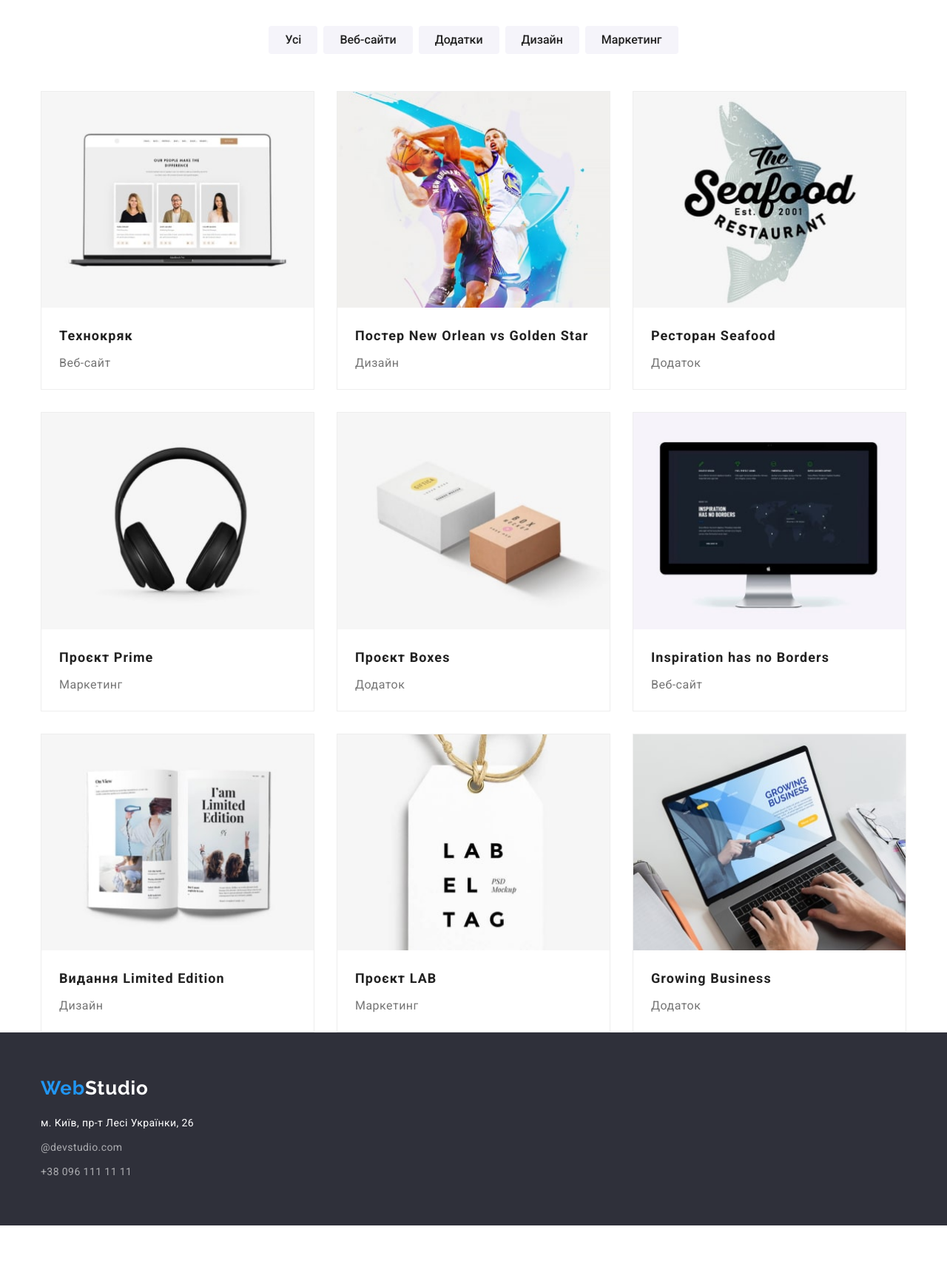
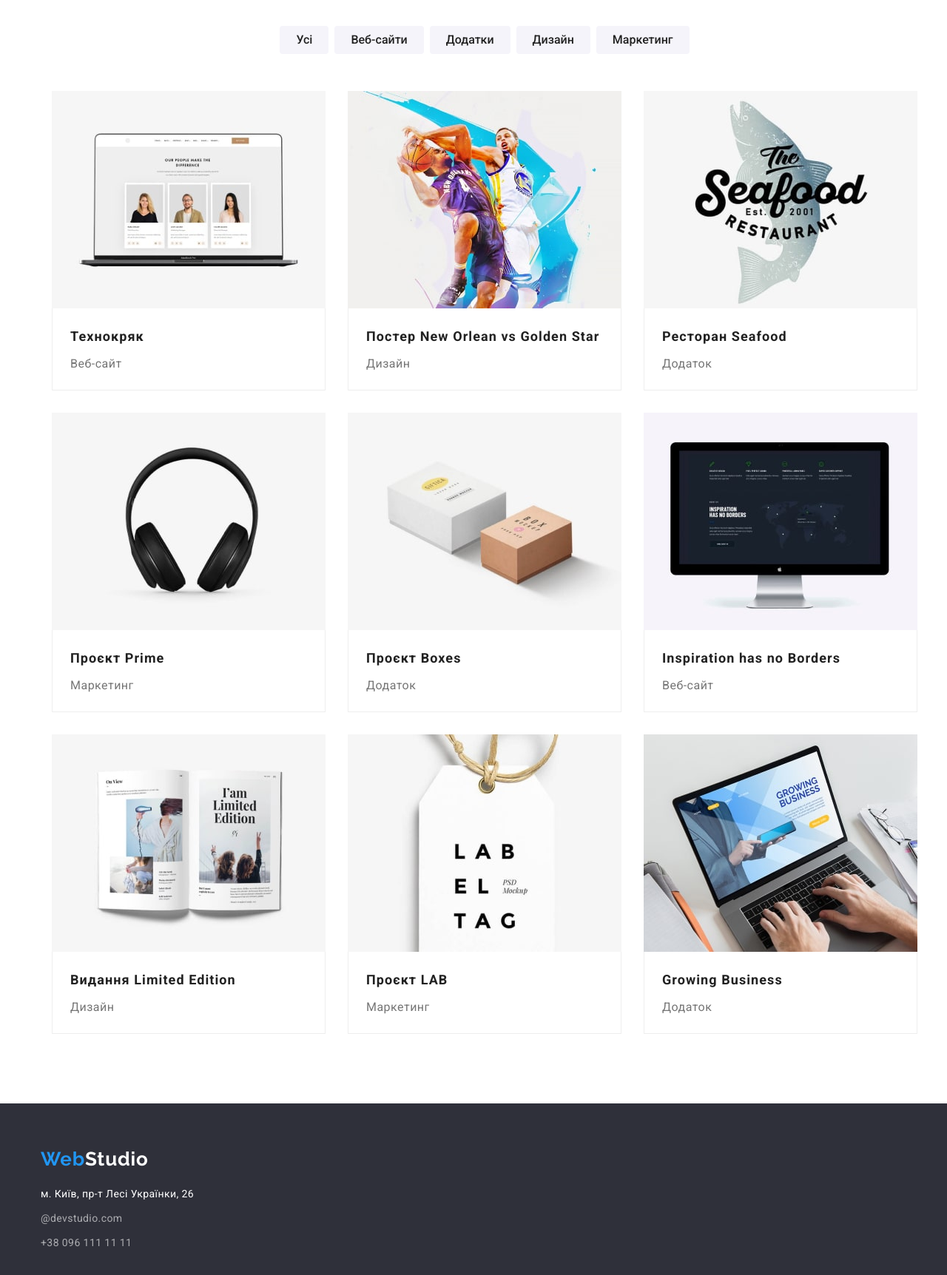
Before and after one commit to MykhailoST/goit-markup-hw-03, a plain HTML site: page portfolio.html in a window 1280 px wide. Shown: the part 140-1864 px from the top of the page at 74% size. Before the commit the page ends 1797 px from the top, so only its background shows below. Drawn offline with nearby package versions, Linux system fonts and the light colour scheme.

Commit message:
ДЗ-3 доопрацювання

```diff
--- a/css/styles.css
+++ b/css/styles.css
@@ -8,7 +8,6 @@
     --link-tel-color: rgba(255, 255, 255, 0.6);
 
 }
-
 
 p,
 h1,
@@ -23,7 +22,6 @@ h6 {
 ul,
 ol {
     margin: 0px;
-    /* padding-left: 0px; */
     padding: 0;
 }
 
@@ -32,7 +30,6 @@ img {
     display: block;
     max-width: 100%;
     height: auto;
-
 }
 
 .container {
@@ -41,13 +38,11 @@ img {
     padding-right: 15px;
     margin-left: auto;
     margin-right: auto;
-
 }
 
 .section {
     padding-top: 94px;
     padding-bottom: 94px;
-
 }
 
 body {
@@ -55,13 +50,10 @@ body {
     font-family: 'Roboto', sans-serif;
 }
 
-
-
 /* header */
 
 span {
     color:var(--span-color);
-
 }
 
 
@@ -179,20 +171,17 @@ header {
 /*hero*/
 
 .hero {
+    padding: 200px 0;
     text-align: center;
 
     background: #2F303A;
 }
 
-
-
 .hero-title {
     display: block;
     margin: auto;
-    padding-top: 200px;
     max-width: 696px;
     margin-bottom: 30px;
-
 
     color: var(--hero-title-color);
     font-weight: 900;
@@ -208,11 +197,10 @@ header {
 .button {
     border-radius: 4px;
     padding: 10px 32px;
-    margin-bottom: 280px;
-
+    border: transparent;
 
     color: var(--hero-title-color);
-    background-color: #2F303A;
+    background-color: #2196F3;
     font-family: 'Roboto';
     font-weight: 700;
     font-size: 16px;
@@ -223,22 +211,14 @@ header {
 
 .button:hover,
 .button:focus {
-    background: #2196F3;
+    background: #188CE8;
 }
 
 /*feature-list*/
 
 .feature-list {
     display: flex;
-    margin-right: -30px;
-    justify-content: space-around;
-
-}
-
-.feature-list .title-list {
-    flex-basis: calc(100% / 4 - 90px);
-    margin-right: 30px;
-
+    gap: 30px;
 }
 
 .feature-list .title-list:last-child {
@@ -264,6 +244,10 @@ header {
 
 /*picture*/
 
+.section-work {
+    padding-top: 0;
+}
+
 .card-set {
     display: flex;
     margin-right: -30px;
@@ -273,7 +257,6 @@ header {
 .card-set .card {
     flex-basis: calc(100% / 3 - 30px);
     margin-right: 30px;
-
 }
 
 .card-set .card:last-child {
@@ -325,9 +308,14 @@ header {
     letter-spacing: 0.03em;
 }
 
+.team-names {
+    padding-top: 30px;
+    padding-bottom: 30px;
+}
+
+
 .team-member {
-   padding-top: 30px;
-   padding-bottom: 10px;
+    margin-bottom: 10px;
 
     color: var(--main-nav-link-color);
     font-weight: 500;
@@ -338,9 +326,6 @@ header {
 }
 
 .team-list p {
-    padding-top: 0px;
-    padding-bottom: 30px;
-
     font-size: 16px;
     line-height: 1.18;
     text-align: center;
@@ -354,14 +339,16 @@ address .link {
 }
 
 .footer {
+    padding-top: 60px;
+    padding-bottom: 60px;
+
     background: #2F303A;
 }
 
 
 .footer-logo {
     display: flex;
-    padding-top: 60px;
-    padding-bottom: 20px;
+    margin-bottom: 20px;
 
     color: var(--hero-title-color);
     font-family: 'Raleway';
@@ -371,10 +358,7 @@ address .link {
     letter-spacing: 0.03em;
 }
 
-
 .link-addres {
-    padding-bottom: 9px;
-
     color: var(--hero-title-color);
     font-style: normal;
     font-weight: 400;
@@ -388,9 +372,15 @@ address .link {
     color: var(--span-color);
 }
 
+.address-link {
+    margin-bottom: 9px;
+}
+
+.address-link:last-child {
+    margin-bottom: 0;
+}
+
 .link-mail {
-    padding-bottom: 9px;
-
     color: var(--link-mail-color);
     font-style: normal;
     font-weight: 400;
@@ -405,8 +395,6 @@ address .link {
 }
 
 .link-tel {
-    padding-bottom: 60px;
-
     color: var(--link-tel-color);
     font-style: normal;
     font-weight: 400;
@@ -426,7 +414,6 @@ address .link {
 .list-but {
     display: flex;
     justify-content: center;
-    margin-top: 94px;
     margin-bottom: 50px;
 
 }
@@ -442,7 +429,6 @@ address .link {
     border-radius: 4px;
     padding: 6px 22px;
     border: transparent;
-
 
     color: var(--main-nav-link-color);
     background: #F5F4FA;
@@ -471,7 +457,6 @@ address .link {
     width: calc((100% - 60px) / 3);
     margin-right: 30px;
     margin-bottom: 30px;
-    border: 1px solid #EEEEEE;
 }
 
 .net-element:nth-child(3n) {
@@ -486,10 +471,15 @@ address .link {
     margin: 20px 24px 20px 24px;
 }
 
-
+.project-description {
+    padding: 20px 24px;
+    border-left: 1px solid #EEEEEE;
+    border-right: 1px solid #EEEEEE;
+    border-bottom: 1px solid #EEEEEE;
+}
 
 .project {
-    padding: 20px 24px 4px 24px;
+    margin-bottom: 4px;
 
     color: var(--main-nav-link-color);
     font-weight: 700;
@@ -498,8 +488,6 @@ address .link {
     letter-spacing: 0.06em;
 }
 .description {
-    padding: 0px 24px 20px 24px;
-
     color: var(--body-color);
     font-size: 16px;
     line-height: 1.88;
--- a/portfolio.html
+++ b/portfolio.html
@@ -36,7 +36,8 @@
     </header>
 
     <main> <!--Основний вміст сторінки -->
-
+        <section class="section">
+            <div class="container">
                 <h1 class="visually-hidden">Портфоліо</h1> <!--Прихований заголовок-->
                 <div class="container">
                     <ul class="list-but">
@@ -52,68 +53,88 @@
                         <li class="net-element">
                             <a href=""  class="link">
                                 <img src="./images/img2.1.jpg" alt="Технокряк" width="370">
-                        <p class="project">Технокряк</p>
+                                <div class="project-description">
+                                <h2 class="project">Технокряк</h2>
                                 <p class="description">Веб-сайт</p>
+                                </div>
                             </a>
                         </li>
                         <li class="net-element">
                             <a href="" class="link">
                                 <img src="./images/img2.2.jpg" alt="Постер New Orlean vs Golden Star" width="370">
-                        <p class="project">Постер New Orlean vs Golden Star</p>
+                                <div class="project-description">
+                                <h2 class="project">Постер New Orlean vs Golden Star</h2>
                                 <p class="description">Дизайн</p>
+                                </div>
                             </a>
                         </li>
                         <li class="net-element">
                             <a href="" class="link">
                                 <img src="./images/img2.3.jpg" alt="Ресторан Seafood" width="370">
-                        <p class="project">Ресторан Seafood</p>
+                                <div class="project-description">
+                                <h2 class="project">Ресторан Seafood</h2>
                                 <p class="description">Додаток</p>
+                                </div>
                             </a>
                         </li>
                         <li class="net-element">
                             <a href="" class="link">
                                 <img src="./images/img2.4.jpg" alt="Проєкт Prime" width="370">
-                        <p class="project">Проєкт Prime</p>
+                                <div class="project-description">
+                                <h2 class="project">Проєкт Prime</h2>
                                 <p class="description">Маркетинг</p>
+                                </div>
                             </a>
                         </li>
                         <li class="net-element">
                             <a href="" class="link">
                                 <img src="./images/img2.5.jpg" alt="Проєкт Boxes" width="370">
-                        <p class="project">Проєкт Boxes</p>
+                                <div class="project-description">
+                                <h2 class="project">Проєкт Boxes</h2>
                                 <p class="description">Додаток</p>
+                                </div>
                             </a>
                         </li>
                         <li class="net-element">
                             <a href="" class="link">
                                 <img src="./images/img2.6.jpg" alt="Inspiration has no Borders" width="370">
-                        <p class="project">Inspiration has no Borders</p>
+                                <div class="project-description">
+                                <h2 class="project">Inspiration has no Borders</h2>
                                 <p class="description">Веб-сайт</p>
+                                </div>
                             </a>
                         </li>
                         <li class="net-element">
                             <a href="" class="link">
                                 <img src="./images/img2.7.jpg" alt="Видання Limited Edition" width="370">
-                        <p class="project">Видання Limited Edition</p>
+                                <div class="project-description">
+                                <h2 class="project">Видання Limited Edition</h2>
                                 <p class="description">Дизайн</p>
+                                </div>
                             </a>
                         </li>
                         <li class="net-element">
                             <a href="" class="link">
                                 <img src="./images/img2.8.jpg" alt="Проєкт LAB" width="370">
-                        <p class="project">Проєкт LAB</p>
+                                <div class="project-description">
+                                <h2 class="project">Проєкт LAB</h2>
                                 <p class="description">Маркетинг</p>
+                                </div>
                             </a>
                         </li>
                         <li class="net-element">
                             <a href="" class="link">
                                 <img src="./images/img2.9.jpg" alt="Growing Business" width="370">
-                        <p class="project">Growing Business</p>
+                                <div class="project-description">
+                                <h2 class="project">Growing Business</h2>
                                 <p class="description">Додаток</p>
+                                </div>
                             </a>
                         </li>
                     </ul>
                 </div>
+            </div>
+        </section>
     </main>
 
 
@@ -122,9 +143,9 @@
             <a href="/" class="footer-logo link"> <span>Web</span>Studio</a>
             <address>
                 <ul class="link">
-                    <li><a href="" class="link-addres link">м. Київ, пр-т Лесі Українки, 26</a></li>
-                    <li><a href="mailto:info@devstudio.com" class="link-mail link">@devstudio.com</a></li>
-                    <li><a href="tel:+380961111111" class="link-tel link">+38 096 111 11 11</a></li>
+                    <li class="address-link"><a href="" class="link-addres link">м. Київ, пр-т Лесі Українки, 26</a></li>
+                    <li class="address-link"><a href="mailto:info@devstudio.com" class="link-mail link">@devstudio.com</a></li>
+                    <li class="address-link"><a href="tel:+380961111111" class="link-tel link">+38 096 111 11 11</a></li>
                 </ul>
             </address>
         </div>
```
Also changed, not shown: index.html (+13 -5 lines). Lines whose indentation alone changed are shown as unchanged.
